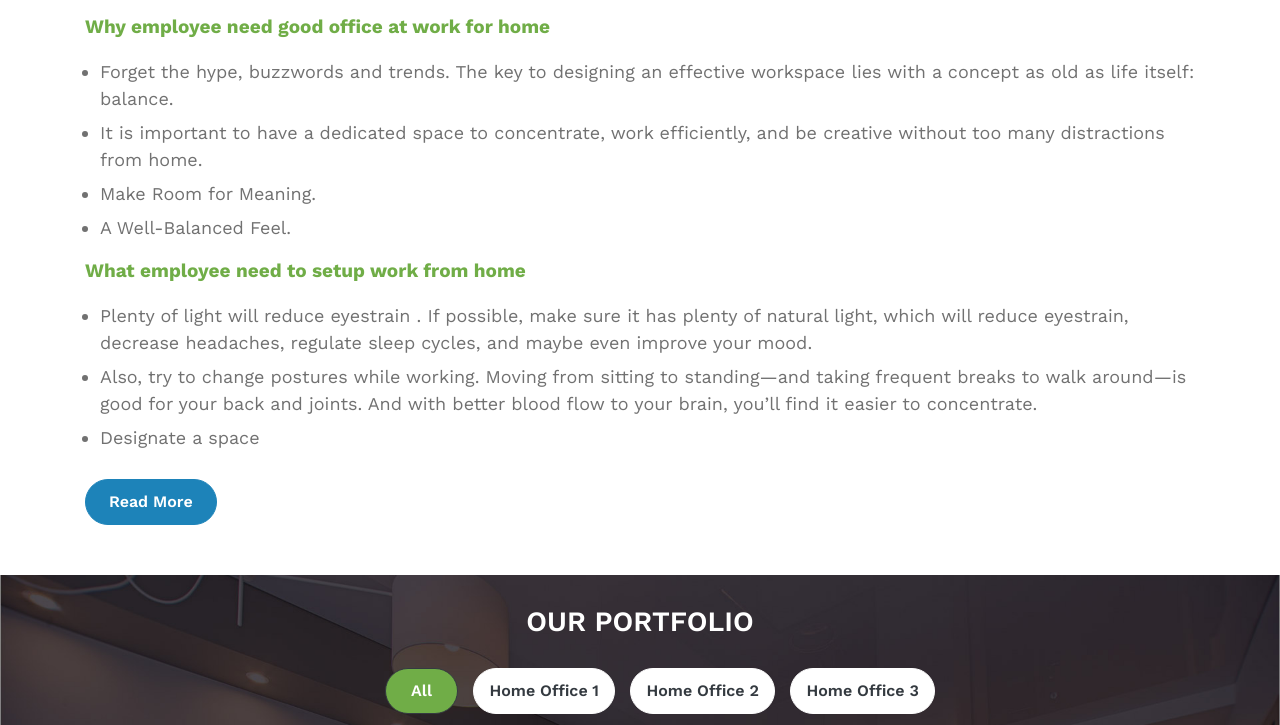
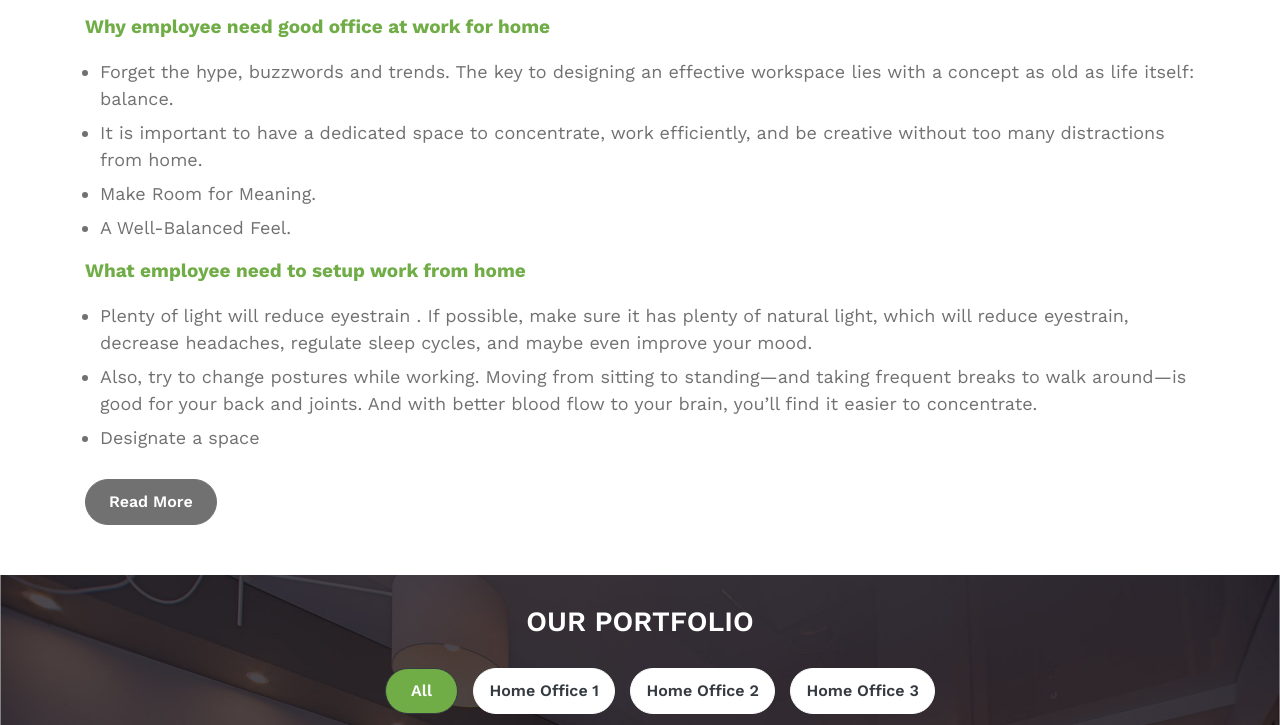
Before and after one commit to firoz5674/Lala-project, a plain HTML site: page index.html in a window 1280 px wide. Shown: the part 1862-2587 px from the top of the page. Drawn offline with nearby package versions, Linux system fonts and the light colour scheme; a script that the page names is missing.

Commit message:
add some changes

```diff
--- a/css/home.css
+++ b/css/home.css
@@ -197,8 +197,8 @@ p {
     height: auto !important;
 }
 .about .btn-danger {
-    background-color: #1d83b9;
-    border-color: #1d83b9;
+    background-color: #717171;
+    border-color: #717171;
     border-radius: 25px;
     padding: 10px 23px;
     font-weight: 600;
--- a/index.html
+++ b/index.html
@@ -89,7 +89,7 @@
       <div class="row">
         <div class="col-md-12 col-sm-12 col-lg-12 text-center">
           <h1>kloud home desk</h1>
-          <h2>Provide <span>end to end solution</span> to set up <i>home office Furniture</i> and design products for people who <span>work from home</span></h2>
+          <h2>Provide <span>end to end solution</span> to set up home office Furniture and design products for people who <span>work from home</span></h2>
         </div>
       </div>
     </div>
```
